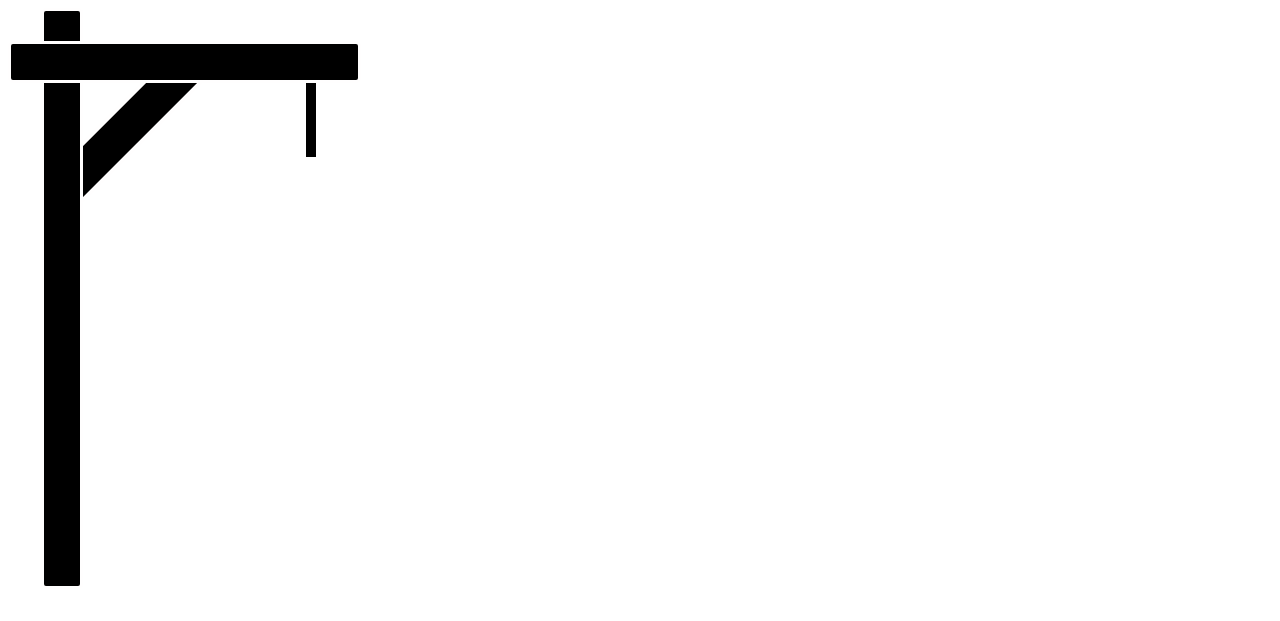
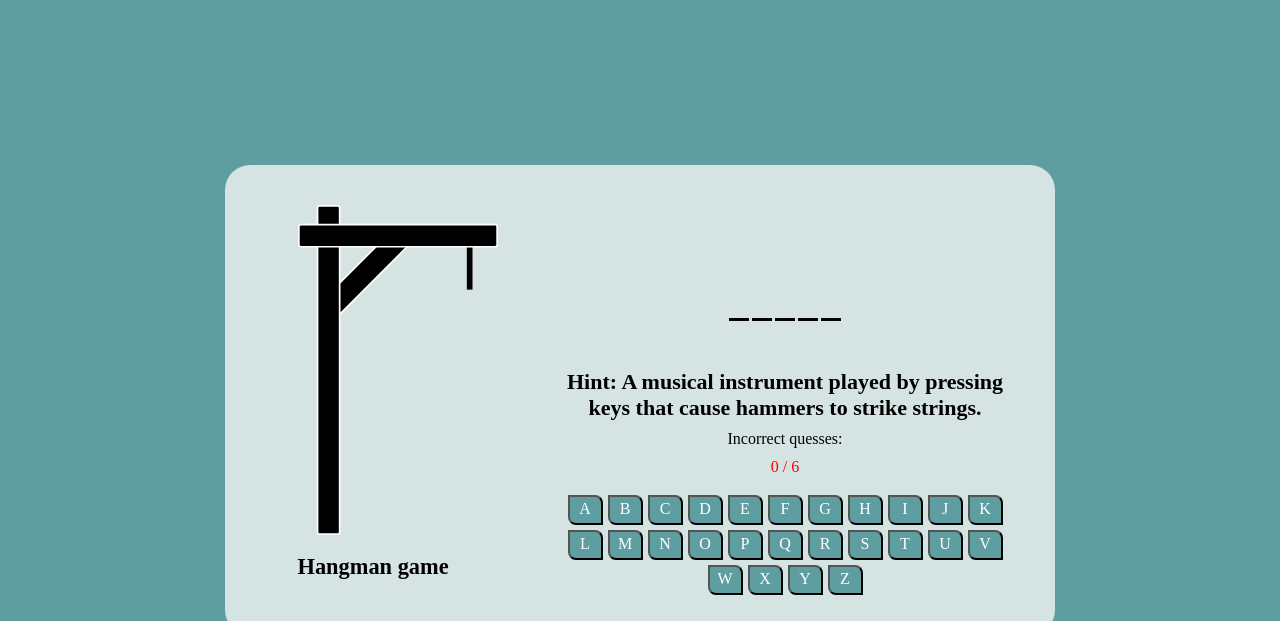
Before and after one commit to MarinaYur/Hangman, a website: page Hangman/index.html in a window 1280 px wide. Shown: the top 621 px of the page. Drawn offline with Linux system fonts and the light colour scheme; the site is published under a folder, as on GitHub Pages, so addresses that start at the root find nothing.

Commit message:
fix: fix paths to css and html files

```diff
--- a/Hangman/index.html
+++ b/Hangman/index.html
@@ -4,8 +4,8 @@
 <head>
   <meta charset="UTF-8">
   <meta name="viewport" content="width=device-width, initial-scale=1.0">
-  <link rel="stylesheet" href="/css/main.css">
-  <script src="hangman.js" defer></script>
+  <link rel="stylesheet" href="./css/main.css">
+  <script src="./hangman.js" defer></script>
   <title>Hangman</title>
 </head>
 
```
Also changed, not shown: 1 other file.
